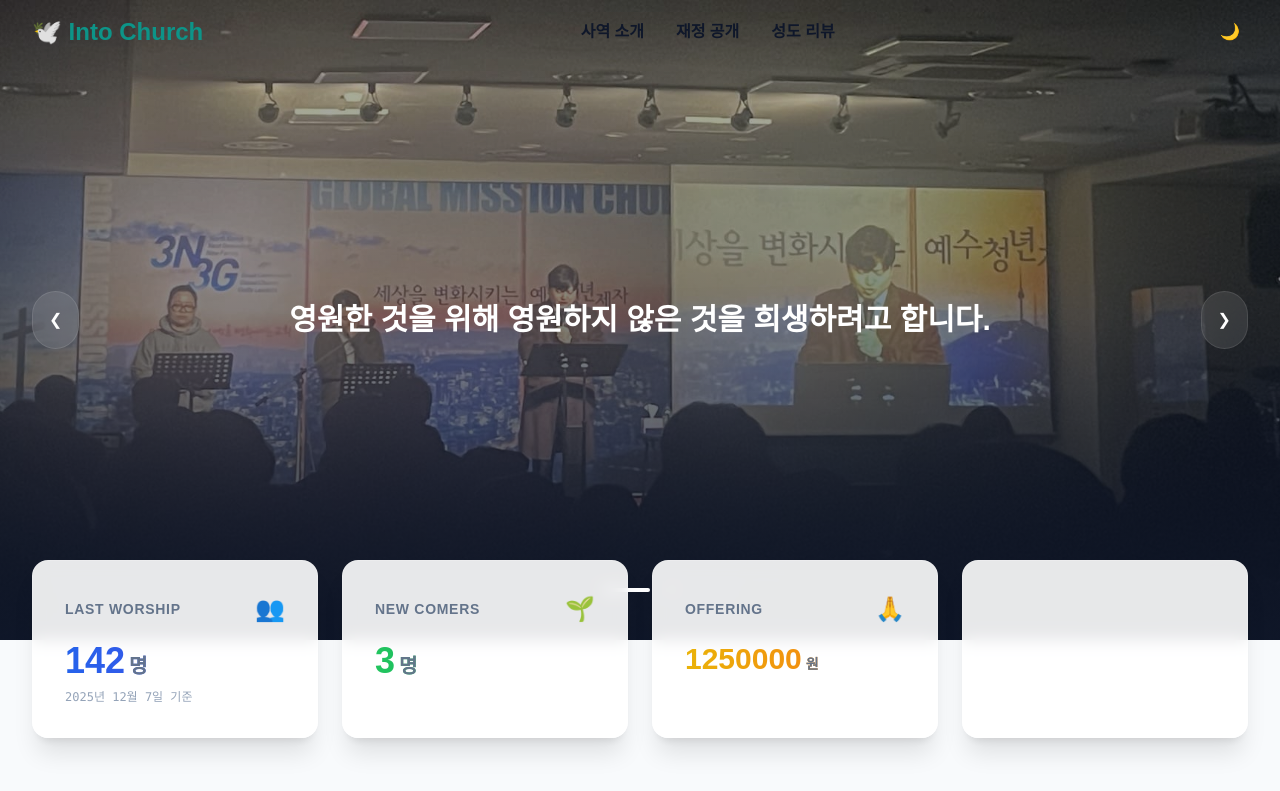
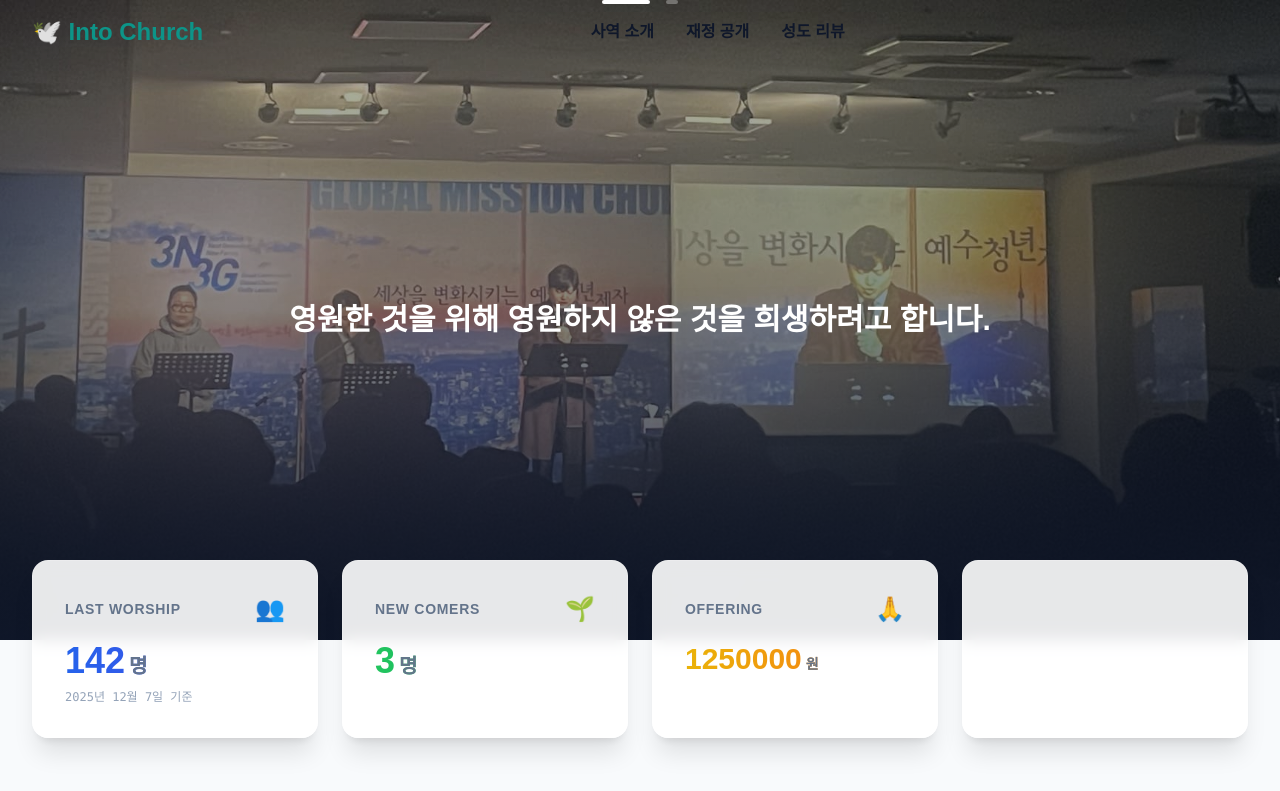
Before and after one commit to testwelltest01/intochurch, a Django app: page / in a window 1280 px wide. Shown: the top 791 px of the page. Run offline with Django 5.2, Linux system fonts and the light colour scheme; data comes from the database, SQL or seed files in the repository; some libraries are stand-ins or nearby versions; some web fonts are replaced.

Commit message:
사진 슬라이드하는 왼쪽오른쪽 버튼 없앰

```diff
--- a/ministry/templates/base.html
+++ b/ministry/templates/base.html
@@ -34,8 +34,8 @@
 </head>
 
 <body
-    class="bg-slate-50 text-slate-900 font-sans antialiased dark:bg-slate-900 dark:text-slate-100 selection:bg-brand-500 selection:text-white"
-    x-data="{ darkMode: false, toggleTheme() { this.darkMode = !this.darkMode; document.documentElement.classList.toggle('dark'); } }">
+    class="bg-slate-50 text-slate-900 font-sans antialiased dark:bg-slate-900 dark:text-slate-100 selection:bg-brand-500 selection:text-white">
+
 
     <!-- Nav -->
     <nav class="fixed w-full z-50 transition-all duration-300" x-data="{ scrolled: false }"
--- a/ministry/templates/ministry/dashboard.html
+++ b/ministry/templates/ministry/dashboard.html
@@ -39,14 +39,8 @@
     </div>
     {% endfor %}
 
-    <!-- Navigation Buttons -->
-    <button onclick="changeSlide(-1)"
-        class="absolute left-8 top-1/2 -translate-y-1/2 bg-white/10 backdrop-blur-md hover:bg-white/20 text-white p-4 rounded-full z-20 transition border border-white/10">❮</button>
-    <button onclick="changeSlide(1)"
-        class="absolute right-8 top-1/2 -translate-y-1/2 bg-white/10 backdrop-blur-md hover:bg-white/20 text-white p-4 rounded-full z-20 transition border border-white/10">❯</button>
-
     <!-- Indicators -->
-    <div class="absolute bottom-12 left-1/2 -translate-x-1/2 flex space-x-4 z-20">
+    <div class="absolute bottom-2 left-1/2 -translate-x-1/2 flex space-x-4 z-20">
         {% for slide in slides %}
         <button onclick="goToSlide({{ forloop.counter0 }})"
             class="indicator w-12 h-1 rounded-full bg-white/30 hover:bg-white transition"></button>
```
